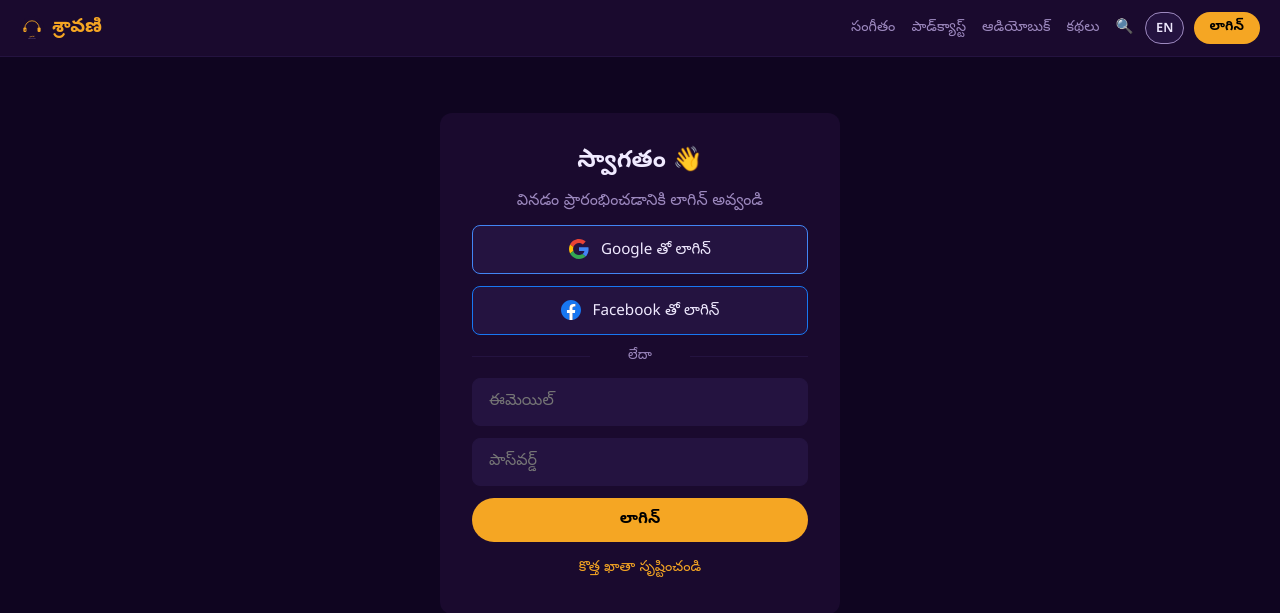
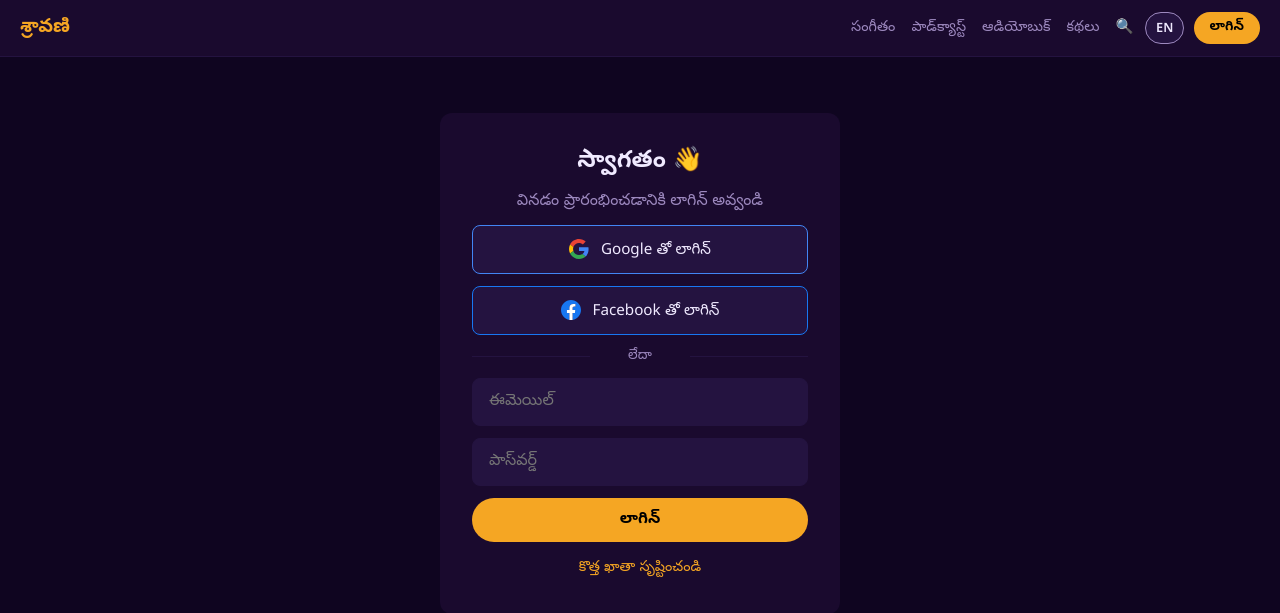
Before and after one commit to mvkrishna86/telugu-audio-platform, a FastAPI app: page /login?next=/admin in a window 1280 px wide. Shown: the top 613 px of the page. Run offline with FastAPI, Linux system fonts and the light colour scheme; some libraries are stand-ins or nearby versions.

Commit message:
Remove logo from navbar — text only for now
Co-Authored-By: Claude <noreply@anthropic.com>

```diff
--- a/app/static/css/style.css
+++ b/app/static/css/style.css
@@ -30,8 +30,7 @@ button { cursor: pointer; font-family: var(--font); }
   border-bottom: 1px solid var(--bg3);
   position: sticky; top: 0; z-index: 100;
 }
-.nav-brand { font-size: 1.2rem; font-weight: 700; color: var(--accent); white-space: nowrap; flex: 1; display: flex; align-items: center; gap: 0.5rem; }
-.nav-logo { width: 24px; height: 24px; border-radius: 50%; flex-shrink: 0; }
+.nav-brand { font-size: 1.2rem; font-weight: 700; color: var(--accent); white-space: nowrap; flex: 1; }
 .nav-links { display: flex; gap: 1rem; align-items: center; }
 .nav-links a { color: var(--text-muted); font-size: 0.9rem; transition: color .2s; white-space: nowrap; }
 .nav-links a:hover { color: var(--text); }
--- a/app/templates/base.html
+++ b/app/templates/base.html
@@ -18,10 +18,7 @@
 <body>
 
 <nav class="navbar">
-  <a href="/" class="nav-brand">
-    <img src="/static/icons/logo.svg" alt="శ్రావణి" class="nav-logo" />
-    {% if lang == 'en' %}Sraavani{% else %}శ్రావణి{% endif %}
-  </a>
+  <a href="/" class="nav-brand">{% if lang == 'en' %}Sraavani{% else %}శ్రావణి{% endif %}</a>
 
   <div class="nav-links">
     <a href="/browse/music">{% if lang == 'en' %}Music{% else %}సంగీతం{% endif %}</a>
```
